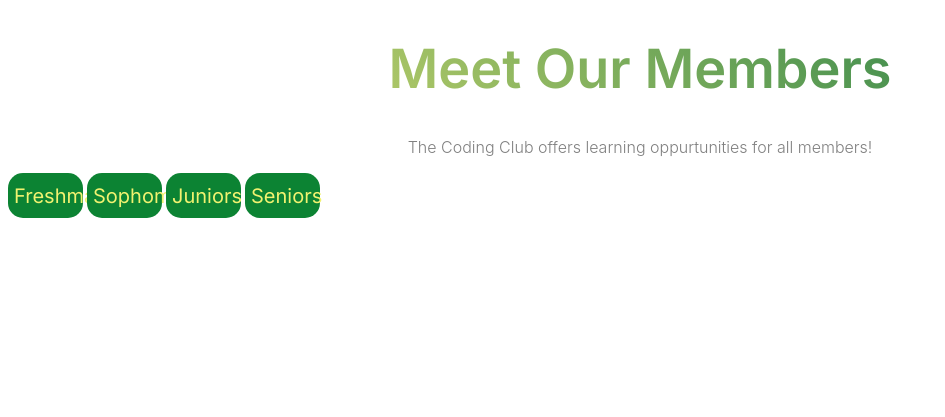
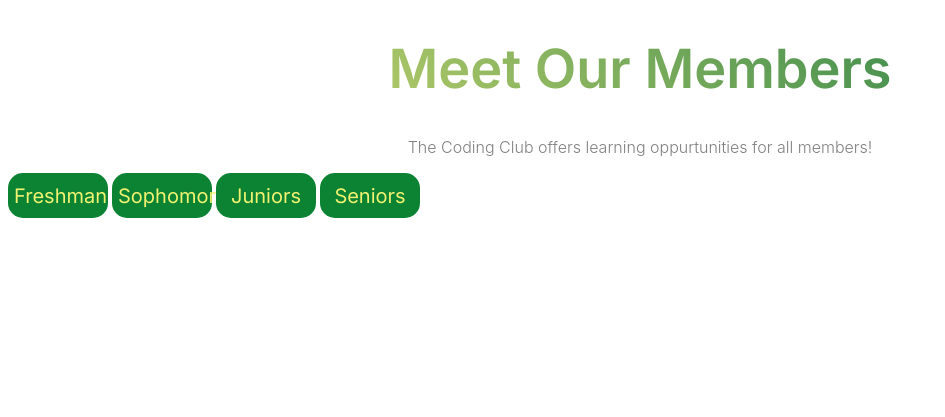
Before and after one commit to GBNCodingClub/website, a PHP site: page /members.html in a window 1280 px wide. Shown: the part 100-517 px from the top of the page, without its empty margins (0-945 px from the left). Run offline with PHP 8.4, Linux system fonts and the light colour scheme.

Commit message:
Update style.css

```diff
--- a/style.css
+++ b/style.css
@@ -59,7 +59,7 @@ footer{
  .dropbtn {
   background-color: #0c8333;
   color: #f1f270;
-  width: 75px;
+  width: 100px;
   height: 45px;
   border-radius: 15px;
   font-size: 20px;
```
